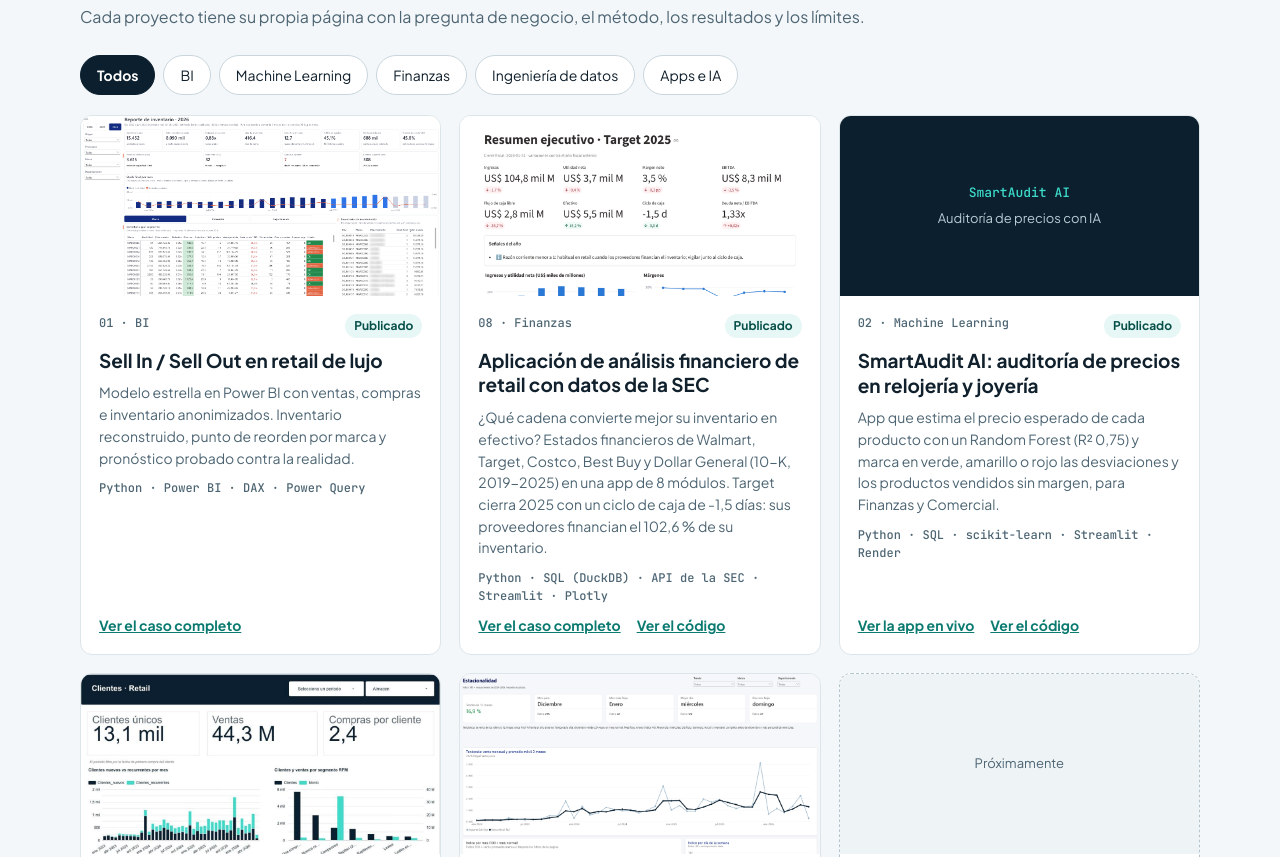
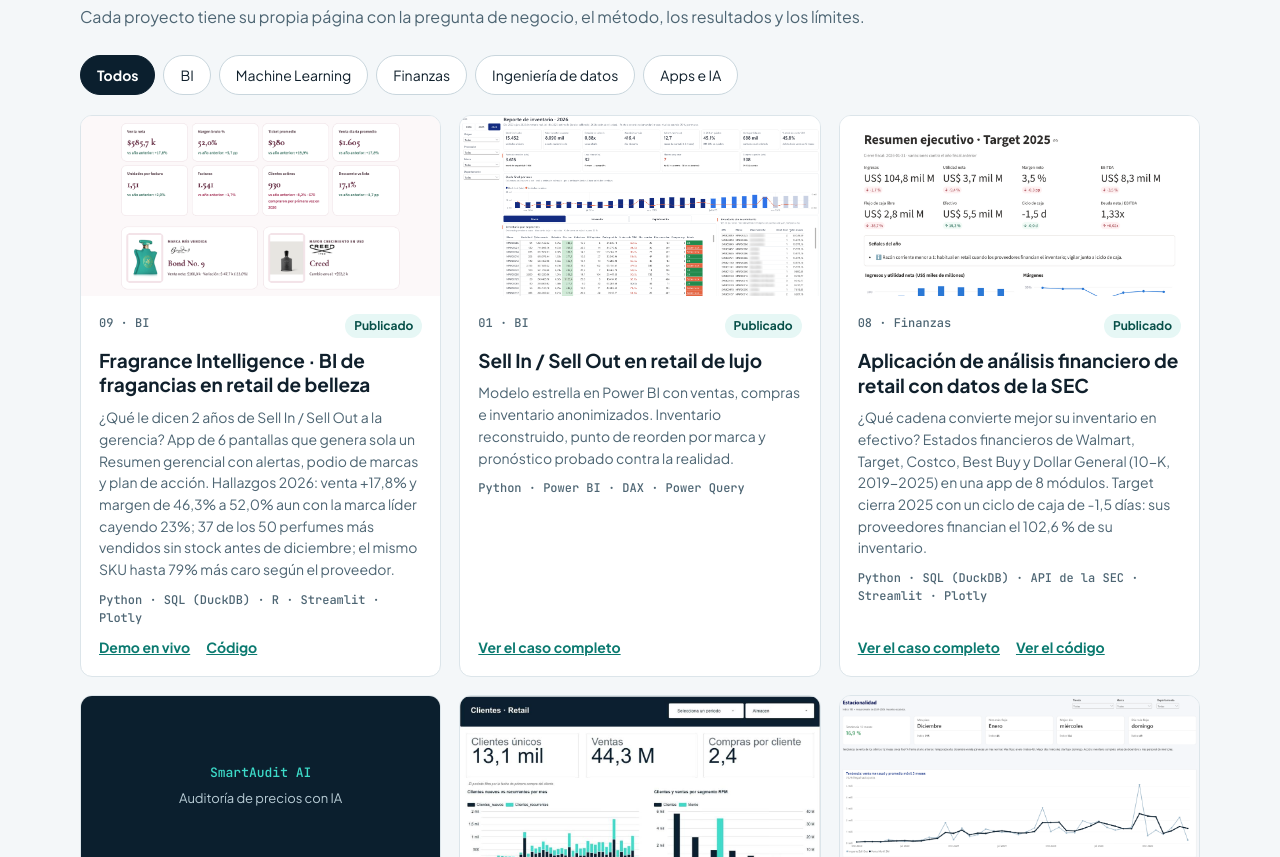
Before and after one commit to mgabrielafiguera-pixel/proyecto-bi-retail, a plain HTML site: page portafolio/index.html in a window 1280 px wide. Shown: the part 1431-2288 px from the top of the page. Drawn offline with Linux system fonts and the light colour scheme.

Commit message:
Agrega Fragrance Intelligence al portafolio

```diff
--- a/portafolio/index.html
+++ b/portafolio/index.html
@@ -79,6 +79,19 @@
       <button type="button" aria-pressed="false" data-filtro="apps">Apps e IA</button>
     </div>
     <div class="proyectos">
+      <article class="proyecto" data-area="bi">
+        <img class="imagen" src="img/25_fragrance_resumen_gerencial.png" alt="Resumen gerencial de Fragrance Intelligence" loading="lazy">
+        <div class="cuerpo">
+          <div class="meta"><span class="mono">09 · BI</span><span class="estado listo">Publicado</span></div>
+          <h3>Fragrance Intelligence · BI de fragancias en retail de belleza</h3>
+          <p>¿Qué le dicen 2 años de Sell In / Sell Out a la gerencia? App de 6 pantallas que genera sola un Resumen gerencial con alertas, podio de marcas y plan de acción. Hallazgos 2026: venta +17,8% y margen de 46,3% a 52,0% aun con la marca líder cayendo 23%; 37 de los 50 perfumes más vendidos sin stock antes de diciembre; el mismo SKU hasta 79% más caro según el proveedor.</p>
+          <div class="mono" style="font-size: 12px; color: var(--texto-2)">Python · SQL (DuckDB) · R · Streamlit · Plotly</div>
+          <div style="margin-top: auto; display: flex; flex-wrap: wrap; gap: 16px">
+            <a class="ver" href="https://fragrance-intelligence.streamlit.app">Demo en vivo</a>
+            <a class="ver" href="https://github.com/mgabrielafiguera-pixel/fragrance-intelligence">Código</a>
+          </div>
+        </div>
+      </article>
       <article class="proyecto" data-area="bi">
         <img class="imagen" src="img/07_inventario_2026.png" alt="Página Inventario del informe de Power BI" loading="lazy">
         <div class="cuerpo">
@@ -170,7 +183,7 @@
     <p class="sub">Lo que uso en los proyectos de esta página.</p>
     <div class="rejilla">
       <div class="caja"><h3>BI y análisis</h3><p>Power BI · DAX · Power Query · SQL · Excel avanzado</p></div>
-      <div class="caja"><h3>Data Science y ML</h3><p>Python · Pandas · NumPy · Scikit-learn · PyTorch · Streamlit</p></div>
+      <div class="caja"><h3>Data Science y ML</h3><p>Python · R · Pandas · NumPy · Scikit-learn · PyTorch · Streamlit</p></div>
       <div class="caja"><h3>Gestión de datos</h3><p>ETL · calidad de datos · anonimización · catálogos de productos</p></div>
       <div class="caja"><h3>ERP y WMS</h3><p>Experiencia con ERP y sistemas de almacén en retail</p></div>
     </div>
```
